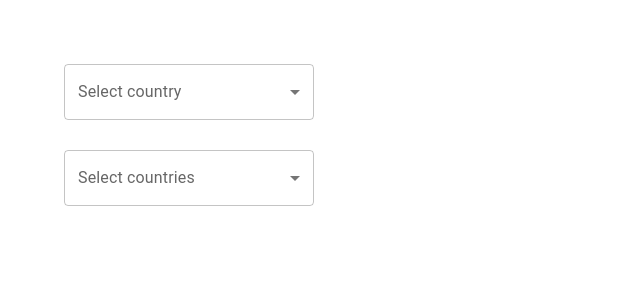
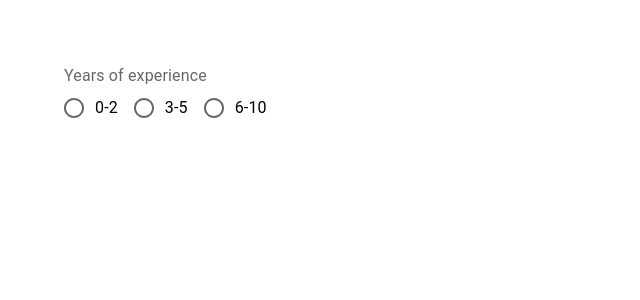
Before and after one commit to Shivaraj777/material-UI-training-demo, a React (Create React App) app: page / in a window 1280 px wide. Shown: the top 300 px of the page, without its empty margins (0-640 px from the left). Built offline with nearby package versions, Linux system fonts and the light colour scheme.

Commit message:
Material UI radio buttons

```diff
--- a/src/App.tsx
+++ b/src/App.tsx
@@ -3,7 +3,8 @@ import './App.css';
 // import MuiTypography from './components/MuiTypography';
 // import MuiButton from './components/MuiButton';
 // import MuiTextfield from './components/MuiTextfield';
-import MuiSelect from './components/MuiSelect';
+// import MuiSelect from './components/MuiSelect';
+import MuiRadioButton from './components/MuiRadioButton';
 
 function App() {
   return (
@@ -11,7 +12,8 @@ function App() {
       {/* <MuiTypography /> */}
       {/* <MuiButton /> */}
       {/* <MuiTextfield /> */}
-      <MuiSelect />
+      {/* <MuiSelect /> */}
+      <MuiRadioButton />
     </div>
   );
 }
--- /dev/null
+++ b/src/components/MuiRadioButton.tsx
@@ -0,0 +1,36 @@
+import { Box, FormControl, FormControlLabel, RadioGroup, Radio, FormLabel } from "@mui/material";
+import { useState } from "react";
+
+function MuiRadioButton() {
+  const [experience, setExperience] = useState('');
+
+  console.log(experience);
+
+  // change the exeperience on selecting a radio button
+  const handleChange = (event: React.ChangeEvent<HTMLInputElement>) => {
+    setExperience(event.target.value);
+  }
+
+  return (
+
+    // Creating radio button using Form Control
+    <Box>
+      <FormControl>
+        <FormLabel id='job-experience-group-label'>Years of experience</FormLabel>
+        <RadioGroup
+          name='job-experience-group'
+          aria-labelledby='job-experience-group-label'
+          value={experience}
+          onChange={handleChange}
+          row
+        >
+          <FormControlLabel control={<Radio />} label='0-2' value='0-2' />
+          <FormControlLabel control={<Radio />} label='3-5' value='3-5' />
+          <FormControlLabel control={<Radio />} label='6-10' value='6-10' />
+        </RadioGroup>
+      </FormControl>
+    </Box>
+  )
+}
+
+export default MuiRadioButton;
```
